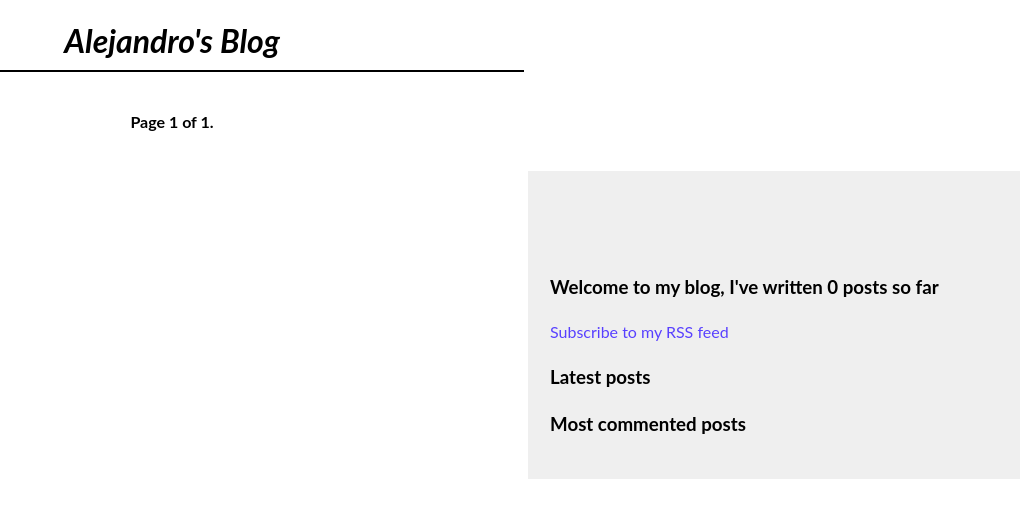
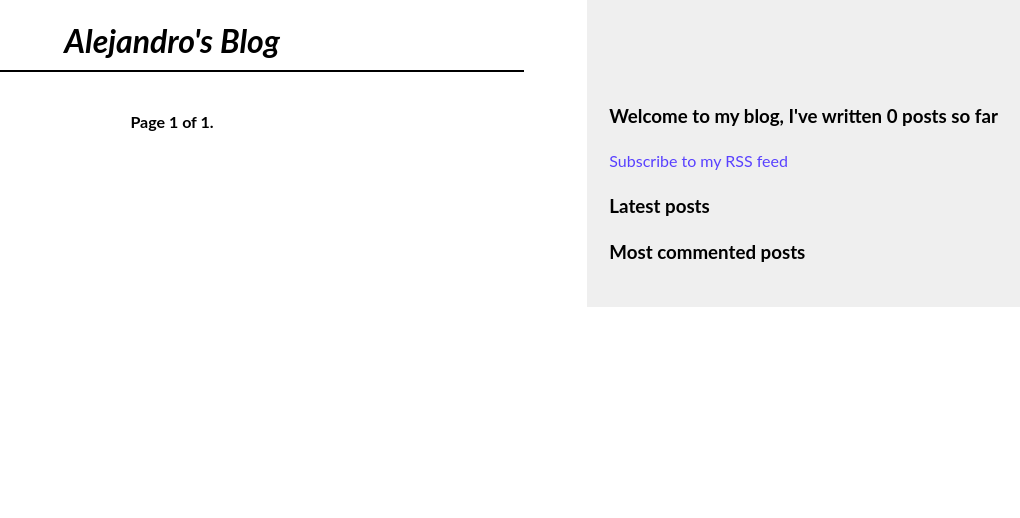
Before and after one commit to alherdom/blog, a Django app: page /blog/ in a window 1280 px wide. Shown: the top 518 px of the page, without its empty margins (260-1280 px from the left). Run offline with Django 4.2, Linux system fonts and the light colour scheme; data that the repository does not hold is empty.

Commit message:
Add preview picture and edit the blog.css

```diff
--- a/blog/static/css/blog.css
+++ b/blog/static/css/blog.css
@@ -33,7 +33,7 @@
 
 #sidebar {
     float: right;
-    width: 35%;
+    width: auto;
     padding: 22px;
     background: #efefef;
     height: auto;
@@ -110,3 +110,9 @@
 li {
     padding: 10px 0;
 }
+
+@media (max-width: 1185px) {
+    #sidebar {
+        display: none;
+    }
+}
```
Also changed, not shown: README.md, alejandrosblog.png (added).
